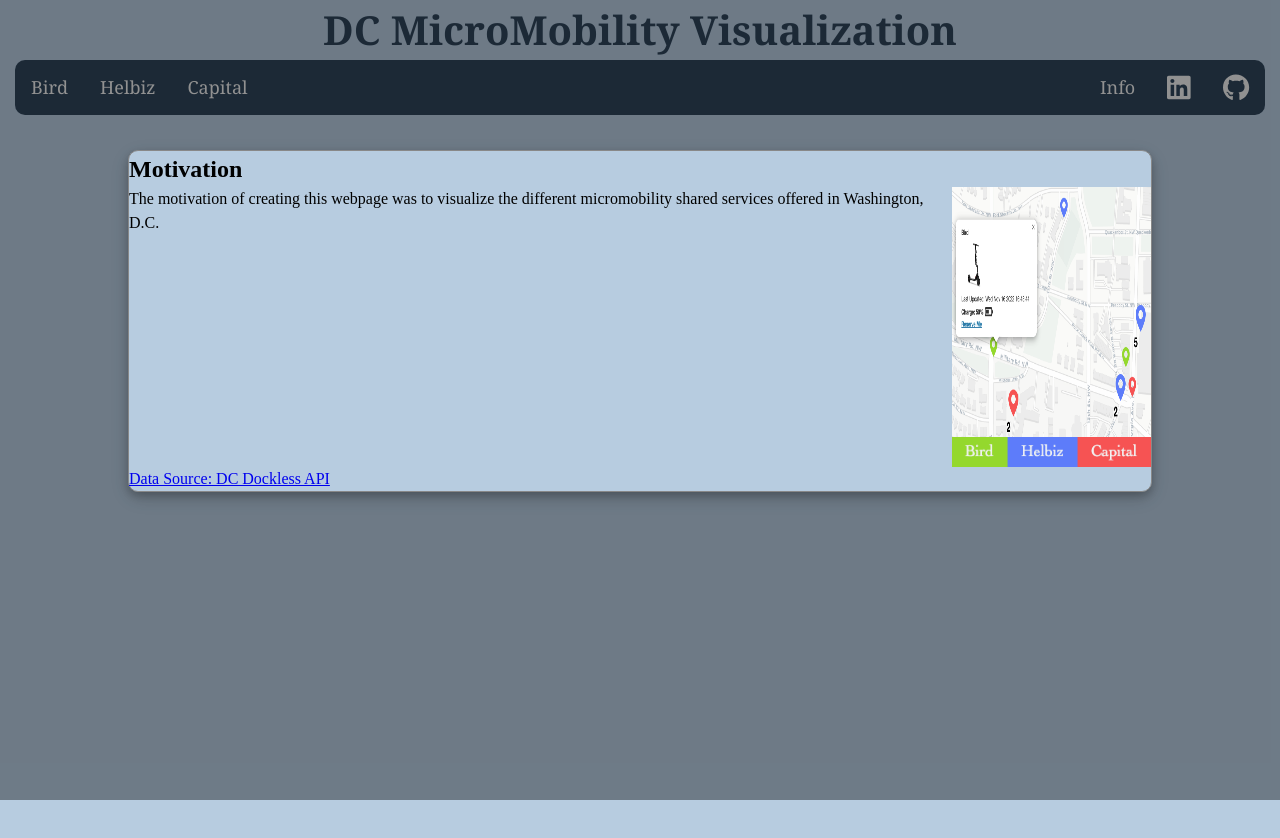
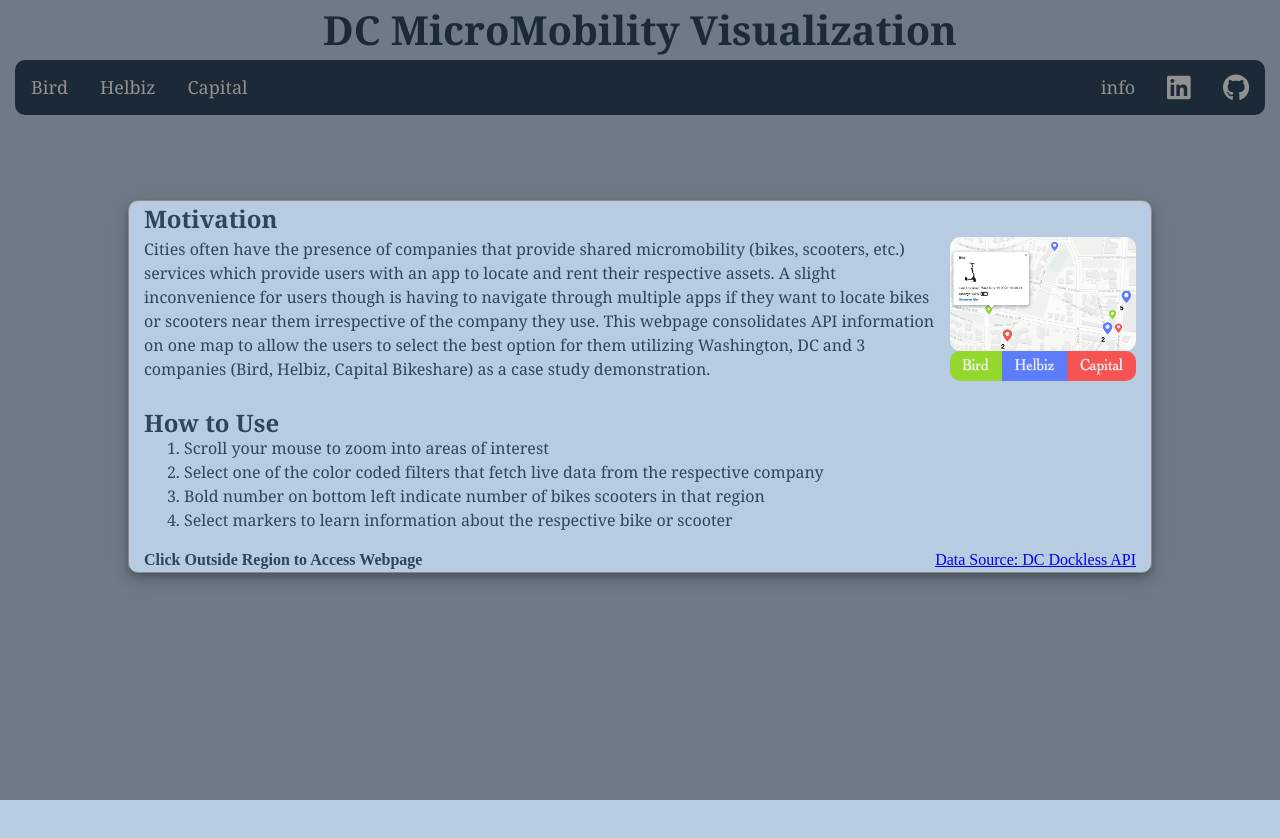
Before and after one commit to sajeremy/DC-MicroMobility-Visualization-JS-Project, a website built with webpack: page index.html in a window 1280 px wide. Shown: the top 838 px of the page. Built offline with nearby package versions, Linux system fonts and the light colour scheme.

Commit message:
preliminary modal complete

```diff
--- a/index.html
+++ b/index.html
@@ -38,7 +38,7 @@
       <a href="https://www.linkedin.com/in/jeremy-santiago-11b05367" target="_blank">
         <i class="fa-brands fa-linkedin fa-xl"></i>
       </a>
-      <a href="#" id="modalToggle">Info</a>
+      <a href="#" id="modalToggle">info</a>
     </div>
 
     <div id="leafletMap"></div>
@@ -49,21 +49,34 @@
     <!-- Modal -->
     <div id="microMobilityModal" class="modal">
       <div class="modal-content">
-        <div class="modal-header">
+        <div class="modal-top">
           <h2>Motivation</h2>
         </div>
         <div class="modal-body">
+          <div class="modal-body-left">
+            <p>Cities often have the presence of companies that provide shared micromobility (bikes, scooters, etc.) services
+              which provide users with an app to locate and rent their respective assets.  A slight inconvenience for users
+              though is having to navigate through multiple apps if they want to locate bikes or scooters near them irrespective
+              of the company they use.  This webpage consolidates API information on one map to allow the users to select the best
+              option for them utilizing Washington, DC and 3 companies (Bird, Helbiz, Capital Bikeshare) as a case study demonstration.
+            </p><br>
+            <h2>How to Use</h2>
+            <ol>
+              <li>Scroll your mouse to zoom into areas of interest</li>
+              <li>Select one of the color coded filters that fetch live data from the respective company</li>
+              <li>Bold number on bottom left indicate number of bikes scooters in that region</li>
+              <li>Select markers to learn information about the respective bike or scooter</li>
+            </ol>
+
+
+          </div>
           <div class="modal-body-right">
-            <p>The motivation of creating this webpage was to visualize the different
-              micromobility shared services offered in Washington, D.C.
-            </p><br>
+            <img src="./imgs/Map ScreenShot with Popup.png" alt="sample" >
+            <img src="./imgs/Nav Bar Colors.png" alt="sample" width="200px" height="30px">
           </div>
-            <div class="modal-body-left">
-              <img src="./imgs/Map ScreenShot with Popup.png" alt="sample" width="200px" height="250px">
-              <img src="./imgs/Nav Bar Colors.png" alt="sample" width="200px" height="30px">
-            </div>
         </div>
-        <div class="modal-footer">
+        <div class="modal-bottom">
+          <strong>Click Outside Region to Access Webpage</strong>
           <a href="https://ddot.dc.gov/page/dockless-api">Data Source: DC Dockless API</a>
         </div>
       </div>
--- a/src/index.js
+++ b/src/index.js
@@ -111,7 +111,6 @@
 });
 
 const infoButton = document.getElementById("modalToggle")
-debugger
 
 infoButton.addEventListener("click",function() {
     modalContainer.style.display = "block";
--- a/src/scripts/birdScooter.js
+++ b/src/scripts/birdScooter.js
@@ -79,7 +79,7 @@
                     `Last Updated: ${Date().slice(0,24)}<br>` +
                     "<b>Charge:<b>"+ ` ${scooter.battery_level}%` + '  ' +
                     batteryIcon(scooter.battery_level) +  '<br>'+
-                    '<a href="https://www.bird.co/bird-access-dc/"' +
+                    '<a href="https://www.bird.co/"' +
                     'target="_blank">Reserve Me</a>'
     birdMarker.bindPopup(birdPopup).openPopup();
     birdMarkerClusters.addLayer(birdMarker);
--- a/src/scripts/capitalBike.js
+++ b/src/scripts/capitalBike.js
@@ -79,7 +79,7 @@
     let capitalPopup = '<b>Capital Bikeshare</b> <br>' +
                         "<img src='./imgs/capitalBike.png'>" +
                         `Last Updated: ${Date().slice(0,24)}<br>` +
-                        '<a href="https://capitalbikeshare.com/"' +
+                        '<a href="https://account.lyft.com/findaccount?v=capital-bikeshare"' +
                         'target="_blank">Reserve Me</a>'
     capitalMarker.bindPopup(capitalPopup).openPopup();
 
--- a/src/scripts/helbizScooter.js
+++ b/src/scripts/helbizScooter.js
@@ -84,7 +84,7 @@
     let helbizPopup = '<b>Helbiz</b> <br>' +
                       "<img src='./imgs/helbizScooter.png' width='100px'>" +
                       `Last Updated: ${Date().slice(0,24)}<br>` +
-                      '<a href="https://helbiz.com/"' +
+                      '<a href="https://helbiz.com/login"' +
                       'target="_blank">Reserve Me</a>'
     helbizMarker.bindPopup(helbizPopup).openPopup();
 
--- a/src/styles/map.scss
+++ b/src/styles/map.scss
@@ -5,6 +5,7 @@
    margin-top: 5%;
    margin-left: 5%;
    margin-right: 5%;
+   height: 70%;
 
    // border: 2px;
    // border-color: #333;
--- a/src/styles/modal.scss
+++ b/src/styles/modal.scss
@@ -1,52 +1,75 @@
+//Site-Source:https://www.w3schools.com/howto/howto_css_modals.asp
+//Where I learned to create modal and referenced structure
+
 .modal {
     display: block;
     position: fixed;
     z-index: 1;
-    padding-top: 150px; /* Location of the box */
+    padding-top: 200px;
     left: 0;
     top: 0;
-    width: 100%; /* Full width */
-    height: 100%; /* Full height */
-    overflow: auto;
-    background-color: rgb(0,0,0);
+    width: 100%;
+    height: 100%;
     background-color: rgb(0,0,0,0.4);
 }
 
 .modal-content {
     position: relative;
-    background-color: #b7cce0 ;
+    color: #2f455b;
+    background-color: #b7cce0;
     margin: auto;
     padding: 0;
     border: 1px solid #888;
     border-radius: 10px;
     width: 80%;
     box-shadow: 0 4px 8px 0 rgba(0,0,0,0.2),0 6px 20px 0 rgba(0,0,0,0.19);
-    -webkit-animation-name: animatetop;
-    -webkit-animation-duration: 1s;
-    animation-name: animatetop;
+    animation-name: modalAnimation;
     animation-duration: 0.8s
   }
+
+@keyframes modalAnimation {
+  from {top:50px; opacity:0}
+  to {top:0px; opacity:1}
+}
 
 .modal-body {
   display: flex;
   justify-content: space-around;
+
 }
-.modal-left {
+.modal-body-left  {
   display: inline-block;
-  overflow: auto;
+  // overflow: auto;
+  margin-left: 15px;
+  margin-right: 15px;
+  font-family: Cambria, Cochin, Georgia, Times, 'Times New Roman', serif;
+  // text-indent: 50px;
+
+}
+.modal-body-right {
+  display: inline-block;
+  margin-right: 15px;
+  width: 100%;
+
 }
 
-.modal-right {
-  display: inline-block;
+.modal-body-right > img {
+  border-radius: 10px;
 }
 
+.modal-top {
+  margin-left: 15px;
+  font-family: Cambria, Cochin, Georgia, Times, 'Times New Roman', serif;
+}
+.modal-bottom {
+  display: flex;
+  justify-content: space-between;
+  // float: inline-start;
+  margin-left: 15px;
+  margin-right: 15px;
+  position:relative;
+}
 
-  @-webkit-keyframes animatetop {
-    from {top:0px; opacity:0}
-    to {top: 0px; opacity:1}
-  }
-
-  @keyframes animatetop {
-    from {top:0px; opacity:0}
-    to {top:0px; opacity:1}
-  }
+h2 + ol {
+  margin-top: -5px;
+}
--- a/src/styles/navbar.scss
+++ b/src/styles/navbar.scss
@@ -42,8 +42,6 @@
     font-weight: bold;
 }
 
-
-
 .redFilter {
     background-color: #FA5252;
     color: #333;
@@ -67,7 +65,6 @@
         font-weight: bold;
 }
 
-
 #capitalfilter:hover {
         background-color:  #FA5252;
     }
```
Also changed, not shown: dist/main.css, 1 other file.
